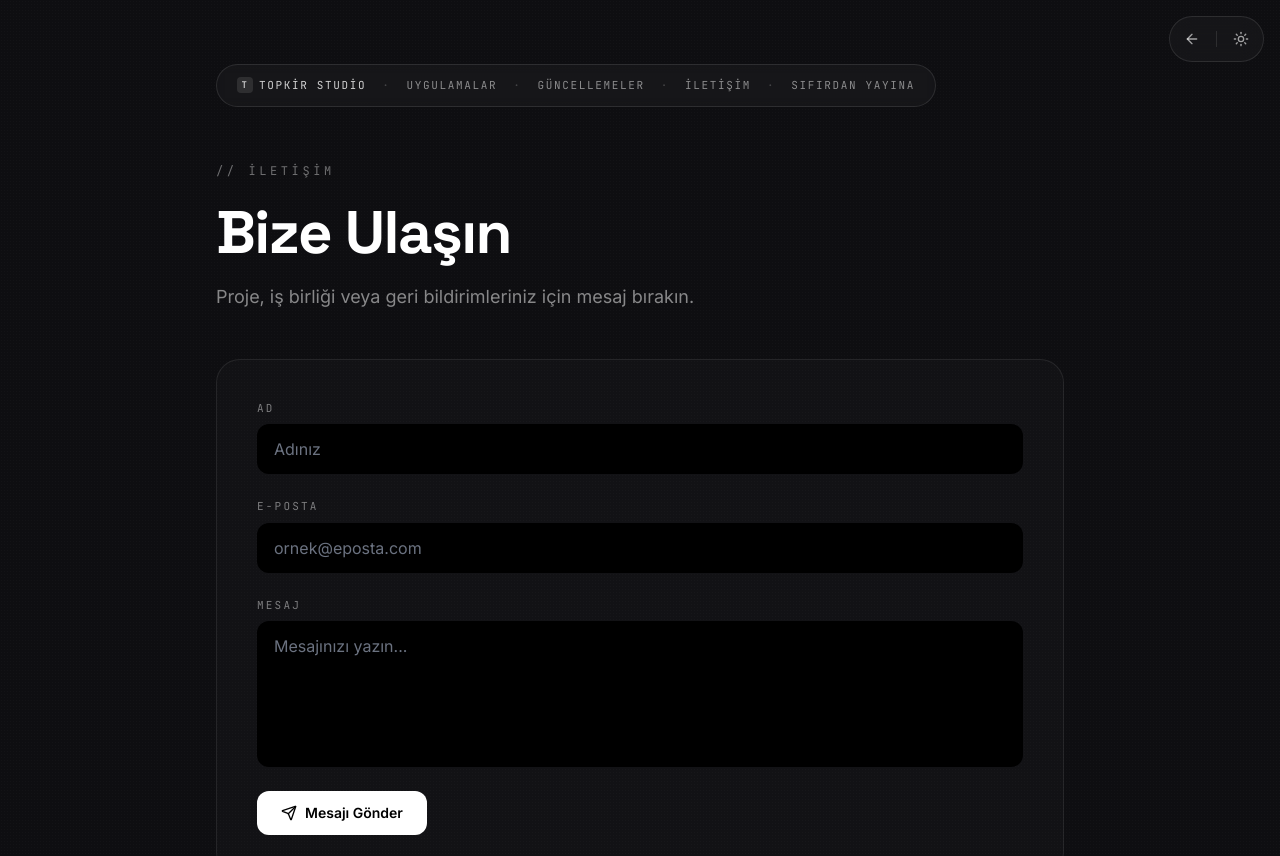
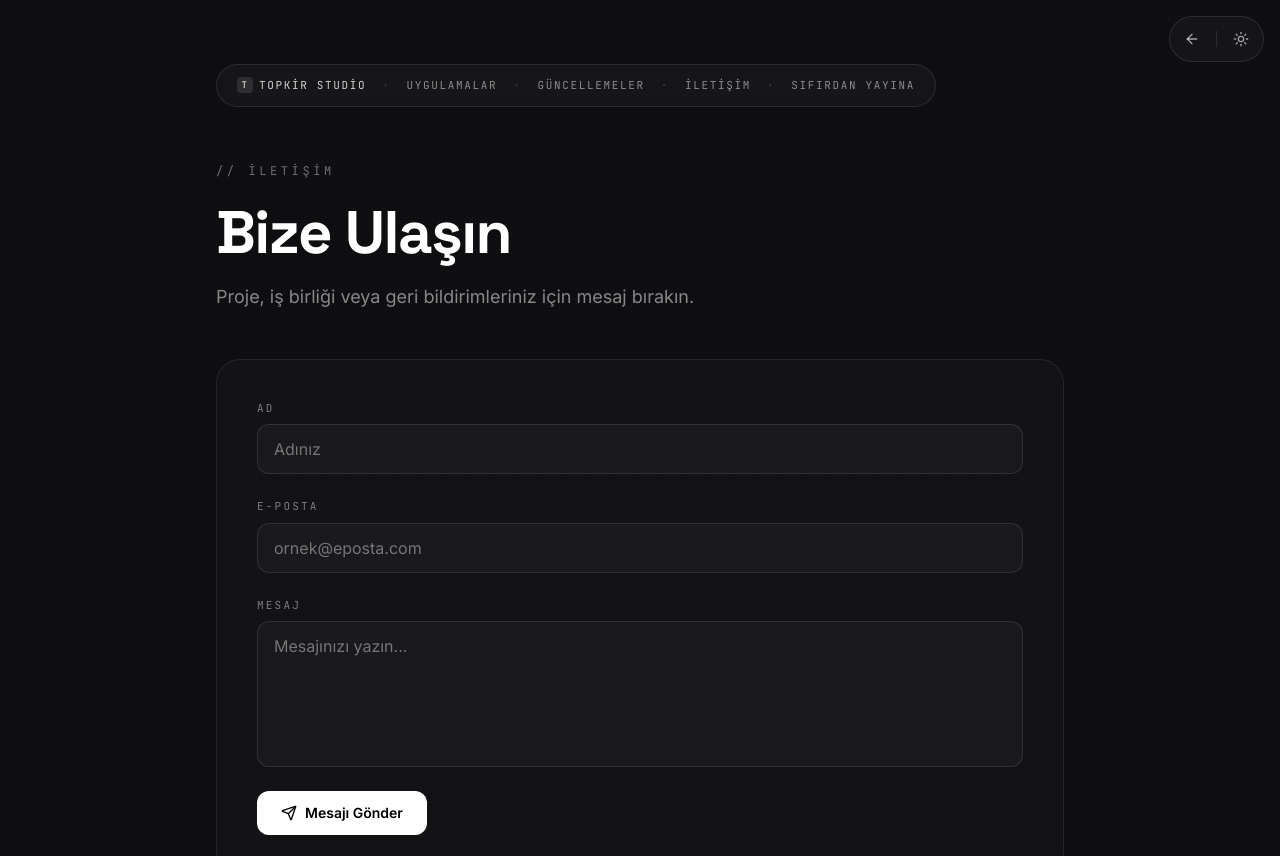
Before and after one commit to Topkir/TopkirStudio, a React (Vite) app in the folder apps/web/: page /iletisim in a window 1280 px wide. Shown: the top 856 px of the page. Built offline with nearby package versions, Linux system fonts and the light colour scheme; the HTML template or start-up script is replaced by a standard one.

Commit message:
ContactPage.jsx

```diff
--- a/apps/web/src/pages/ContactPage.jsx
+++ b/apps/web/src/pages/ContactPage.jsx
@@ -94,7 +94,7 @@ const ContactPage = () => {
 };
 
 const inputCls =
-  'w-full rounded-xl border border-black/10 bg-black px-4 py-3 !text-white placeholder:text-gray-500 outline-none';
+  'w-full rounded-xl border border-white/10 bg-white/[0.03] px-4 py-3 text-black dark:text-white placeholder:text-gray-500 dark:placeholder:text-white/40 outline-none transition-colors focus:border-white/30';
 
 function Field({ label, children }) {
     return (
```
